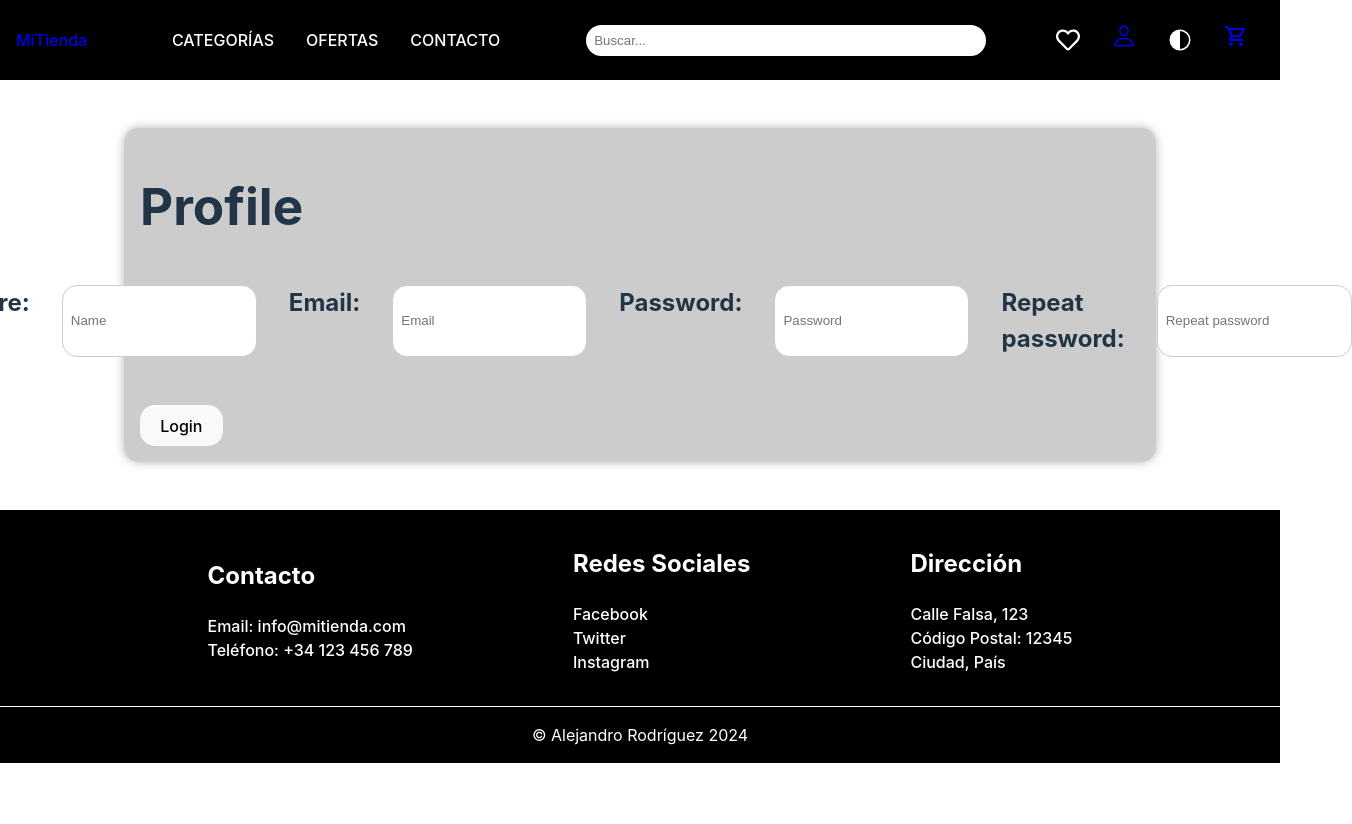
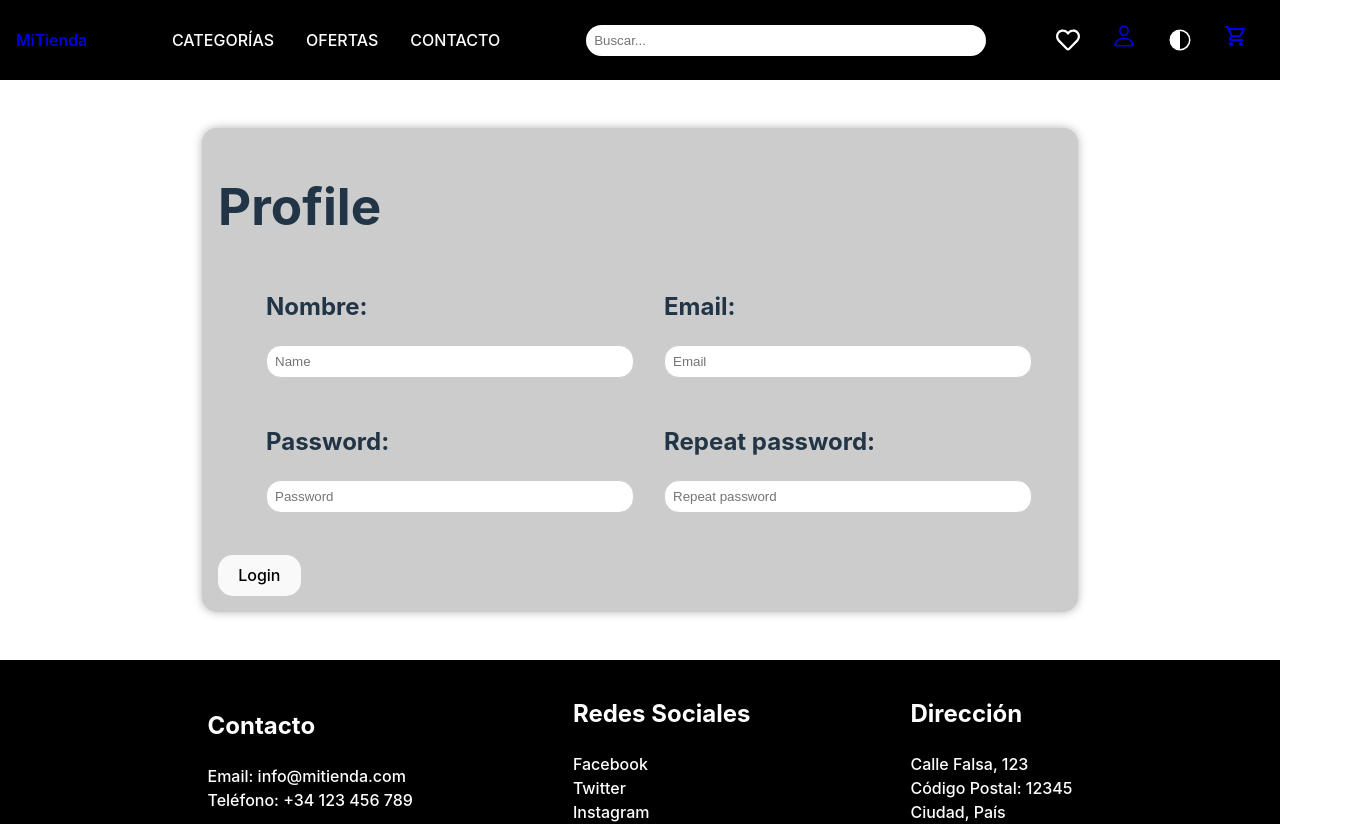
Before and after one commit to Alexrguez9/e-commerce_React, a React (Vite) app in the folder myshop/: page /login in a window 1280 px wide. Shown: the top 824 px of the page, 1352 px wide, since content can reach past the window. Before the commit the page ends 800 px from the top, so only its background shows below. Built offline with nearby package versions, Linux system fonts and the light colour scheme.

Commit message:
Update css to center profile card

```diff
--- a/myshop/src/views/Profile.css
+++ b/myshop/src/views/Profile.css
@@ -1,6 +1,6 @@
-main {
+#profile-card {
     display: flex;
-    place-content: center;
+    justify-content: center;
 }
 
 .content {
@@ -9,27 +9,31 @@ main {
     border-radius: 15px;
     padding: 1rem;
     box-shadow: 0 0 10px 0 rgba(0, 0, 0, 0.3);
-    max-width: 1000px;
+    width: 100%;
+    max-width: 844px;
 }
 
 .inputs {
-    display: flex;
-    flex-direction: row;
-    place-content: center;
+    display: grid;
+    grid-template-columns: repeat(auto-fill, minmax(250px, 1fr)); /* Se ajusta automáticamente al ancho del contenedor */
+    gap: 1rem; /* Espacio entre columnas */
     margin: 2rem;
 }
-.inputs > * {
-    margin: 1rem;
+
+.input-container {
+    margin-bottom: 10px;
+    padding: 0 1rem;
 }
 
 input {
     padding: 0.5rem;
     border: 1px solid #ccc;
     border-radius: 15px;
+    width: 100%;
 }
 
 @media screen and (max-width: 768px) {
     .inputs {
-        flex-direction: column;
+        grid-template-columns: 1fr; /* Cambia a una sola columna en pantallas pequeñas */
     }
 }
--- a/myshop/src/views/Profile.jsx
+++ b/myshop/src/views/Profile.jsx
@@ -41,9 +41,11 @@ const Profile = () => {
 
     return (
         <main>
+            <div id="profile-card">
                 <div className="content">
                     <h1>Profile</h1>
                     <div className="inputs">
+                        <div className="input-container">
                             <h2>Nombre: </h2>
                             <input
                                 type="text"
@@ -52,6 +54,8 @@ const Profile = () => {
                                 value={formData.name}
                                 onChange={handleInputsChange}
                             />
+                        </div>
+                        <div className="input-container">
                             <h2>Email: </h2>
                             <input
                                 type="text"
@@ -60,6 +64,8 @@ const Profile = () => {
                                 value={formData.email}
                                 onChange={handleInputsChange}
                             />
+                        </div>
+                        <div className="input-container">
                             <h2>Password: </h2>
                             <input
                                 type="text"
@@ -68,6 +74,8 @@ const Profile = () => {
                                 value={formData.password}
                                 onChange={handleInputsChange}
                             />
+                        </div>
+                        <div className="input-container">
                             <h2>Repeat password: </h2>
                             <input
                                 type="text"
@@ -77,6 +85,7 @@ const Profile = () => {
                                 onChange={handleInputsChange}
                             />
                         </div>
+                    </div>
                 {!user ? <div><button onClick={handleLogin}>Login</button></div> : <div><button onClick={logout}>Cerrar sesión</button></div>}
                 {user && (
                   <div>
@@ -84,6 +93,7 @@ const Profile = () => {
                   </div>
                 )}
                 </div>
+            </div>
         </main>
     );
 }
```
Lines whose indentation alone changed are shown as unchanged.
